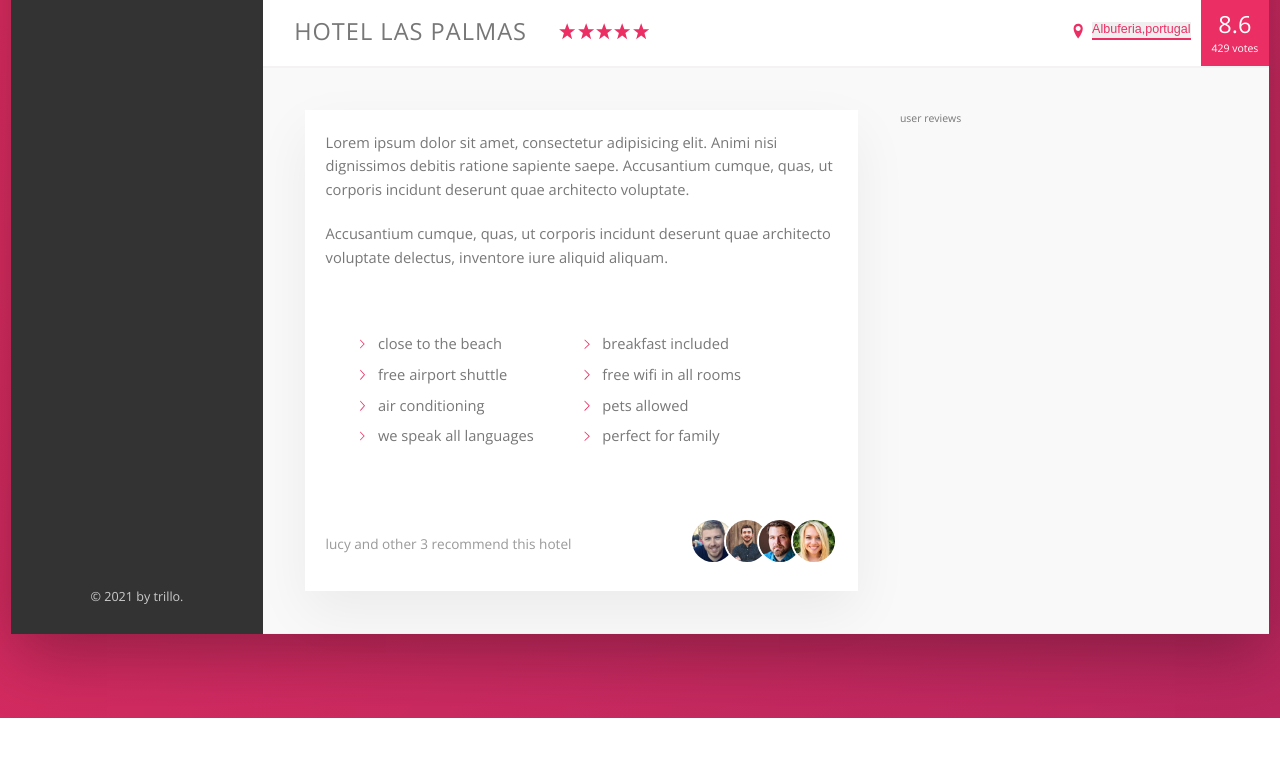
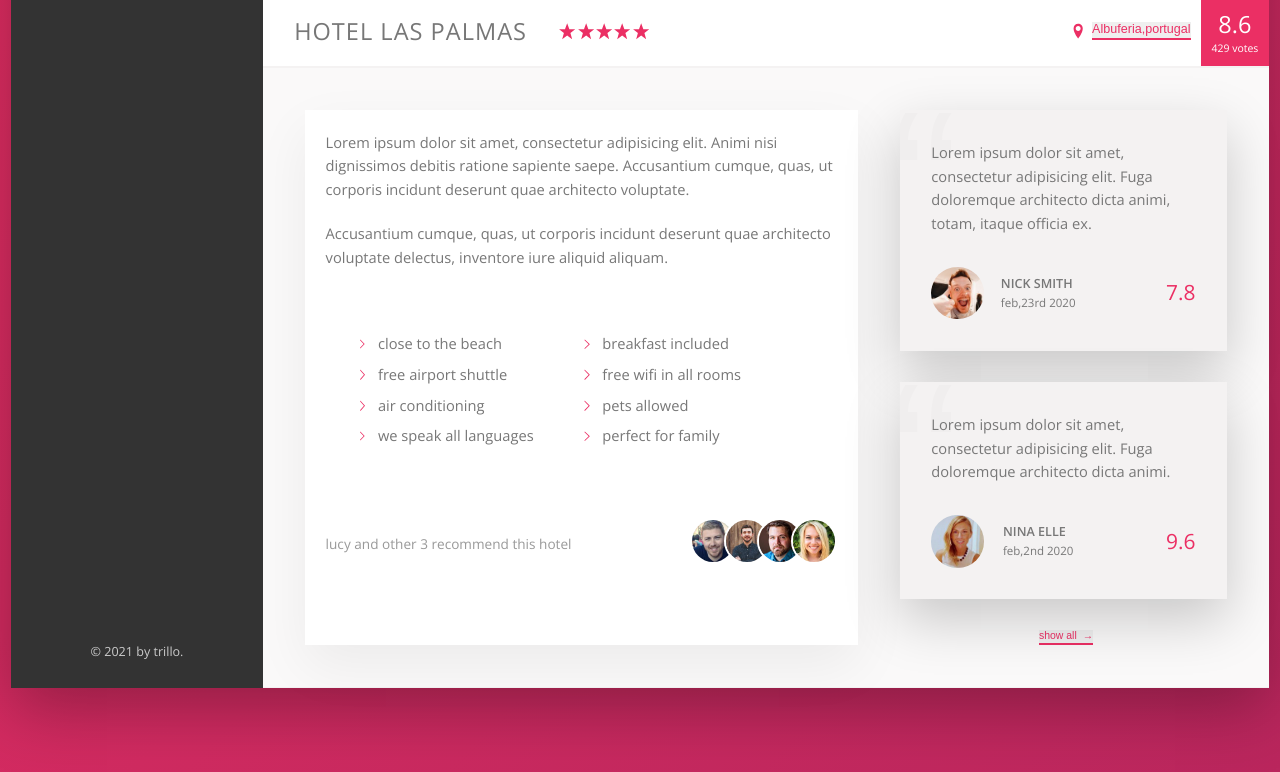
Before and after one commit to akshitkumar450/trillo, a website: page index.html in a window 1280 px wide. Shown: the part 554-1326 px from the top of the page. Before the commit the page ends 1272 px from the top, so only its background shows below. Drawn offline with nearby package versions, Linux system fonts and the light colour scheme.

Commit message:
reviews done

```diff
--- a/index.html
+++ b/index.html
@@ -175,7 +175,34 @@
                             </div>
 
                             <div class="user-reviews">
-                                user reviews
+                                <figure class="review">
+                                    <blockquote class="review__text">
+                                        Lorem ipsum dolor sit amet, consectetur adipisicing elit. Fuga doloremque architecto dicta animi, totam, itaque officia ex.
+                                    </blockquote>
+                                    <figcaption class="review__user">
+                                        <img src="img/user-1.jpg" alt="user review-1" class="review__user-photo">
+                                        <div class="review__user-box">
+                                            <p class="review__user-name">nick smith</p>
+                                            <p class="review__user-date">feb,23rd 2020</p>
+                                        </div>
+                                        <div class="review__user-rating">7.8</div>
+                                    </figcaption>
+                                </figure>
+                                <figure class="review">
+                                    <blockquote class="review__text">
+                                        Lorem ipsum dolor sit amet, consectetur adipisicing elit. Fuga doloremque architecto dicta animi.
+                                    </blockquote>
+                                    <figcaption class="review__user">
+                                        <img src="img/user-2.jpg" alt="user review-2" class="review__user-photo">
+                                        <div class="review__user-box">
+                                            <p class="review__user-name">nina elle</p>
+                                            <p class="review__user-date">feb,2nd 2020</p>
+                                        </div>
+                                        <div class="review__user-rating">9.6</div>
+                                    </figcaption>
+                                </figure>
+
+                                <button class="btn-inline">show all <span>&rarr;</span></button>
                             </div>
                     </div>
                 </main>
--- a/sass/_component.scss
+++ b/sass/_component.scss
@@ -255,8 +255,19 @@
   display: inline-block;
   transition: all 0.2s;
 
+  // in reviews part
+  & span {
+    margin-left: 3px;
+    transition: margin-left 0.2s;
+  }
+
   &:hover {
     color: var(--color-grey-dark-1);
+
+    // in reviews part
+    span {
+      margin-left: 8px;
+    }
   }
 
   &:focus {
@@ -352,3 +363,68 @@
     border: 2px solid #fff;
   }
 }
+
+////////////////////////////////////////////////////////////////
+
+.review {
+  background-color: var(--color-grey-light-2);
+  box-shadow: 0 2rem 5rem rgba(0, 0, 0, 0.2);
+  font-size: 1.4rem;
+  padding: 3rem;
+  position: relative;
+  overflow: hidden;
+  margin-bottom: 3rem;
+
+  &__text {
+    z-index: 10;
+    position: relative;
+  }
+
+  &__user {
+    margin-top: 3rem;
+    display: flex;
+    align-items: center;
+    justify-content: space-between;
+  }
+
+  &__user-photo {
+    height: 5rem;
+    width: 5rem;
+    border-radius: 50%;
+  }
+
+  &__user-box {
+    margin-left: -7rem;
+
+    // -  margin-right: auto;
+  }
+
+  &__user-name {
+    text-transform: uppercase;
+    font-weight: 600;
+    font-size: 1.2rem;
+  }
+
+  &__user-date {
+    font-size: 1.1rem;
+  }
+
+  &__user-rating {
+    font-size: 2rem;
+    color: var(--color-primary);
+  }
+
+  //  to get the quotations
+
+  &::before {
+    content: "\201C";
+    position: absolute;
+    top: -2.75rem;
+    left: -1rem;
+    color: var(--color-grey-light-3);
+    font-size: 20rem;
+    font-family: sans-serif;
+    line-height: 1;
+    z-index: 1;
+  }
+}
--- a/sass/_layout.scss
+++ b/sass/_layout.scss
@@ -51,4 +51,8 @@
 
 .user-reviews {
   flex: 1;
+
+  display: flex;
+  flex-direction: column;
+  align-items: center;
 }
```
Also changed, not shown: css/style.css.
